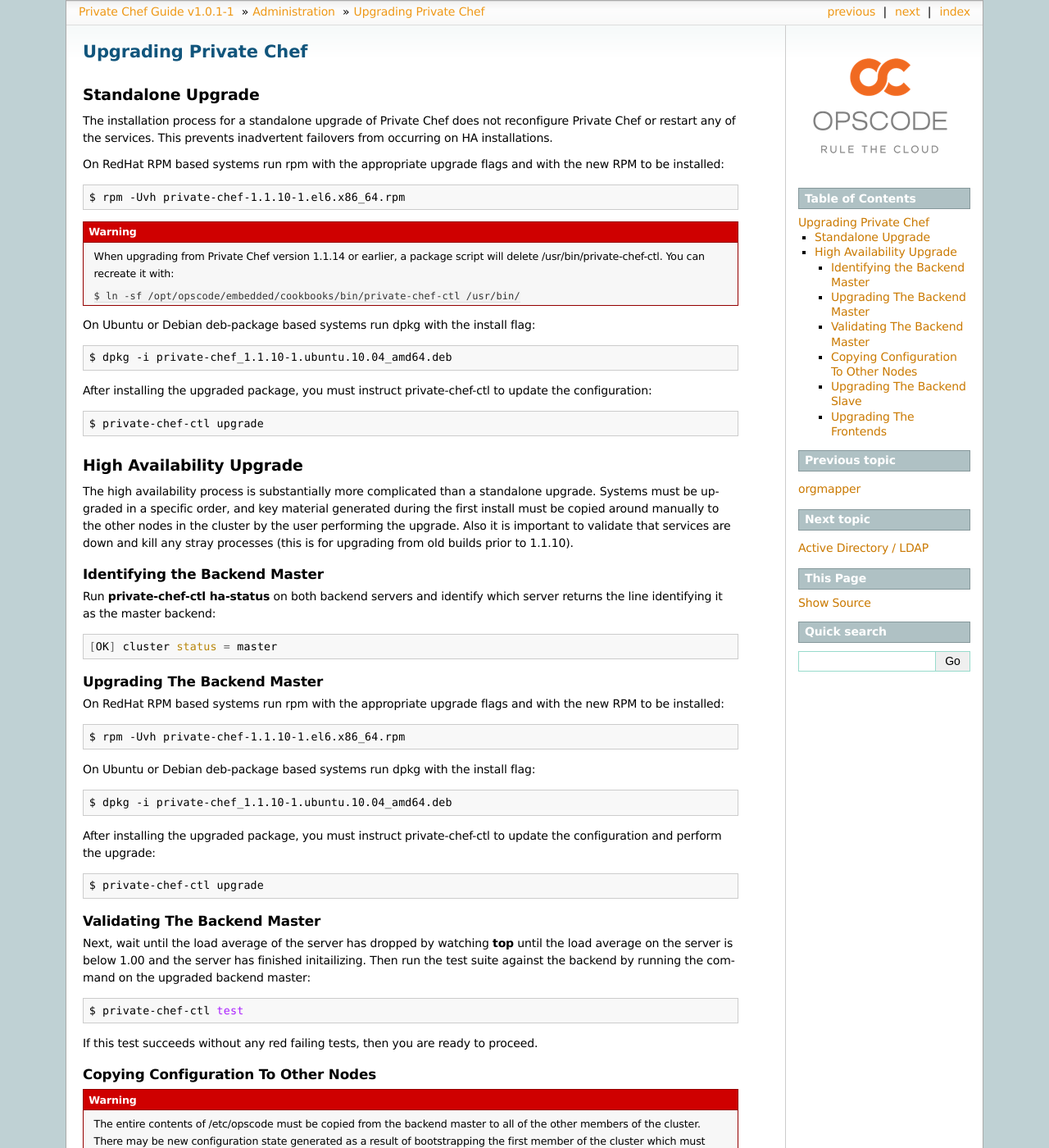
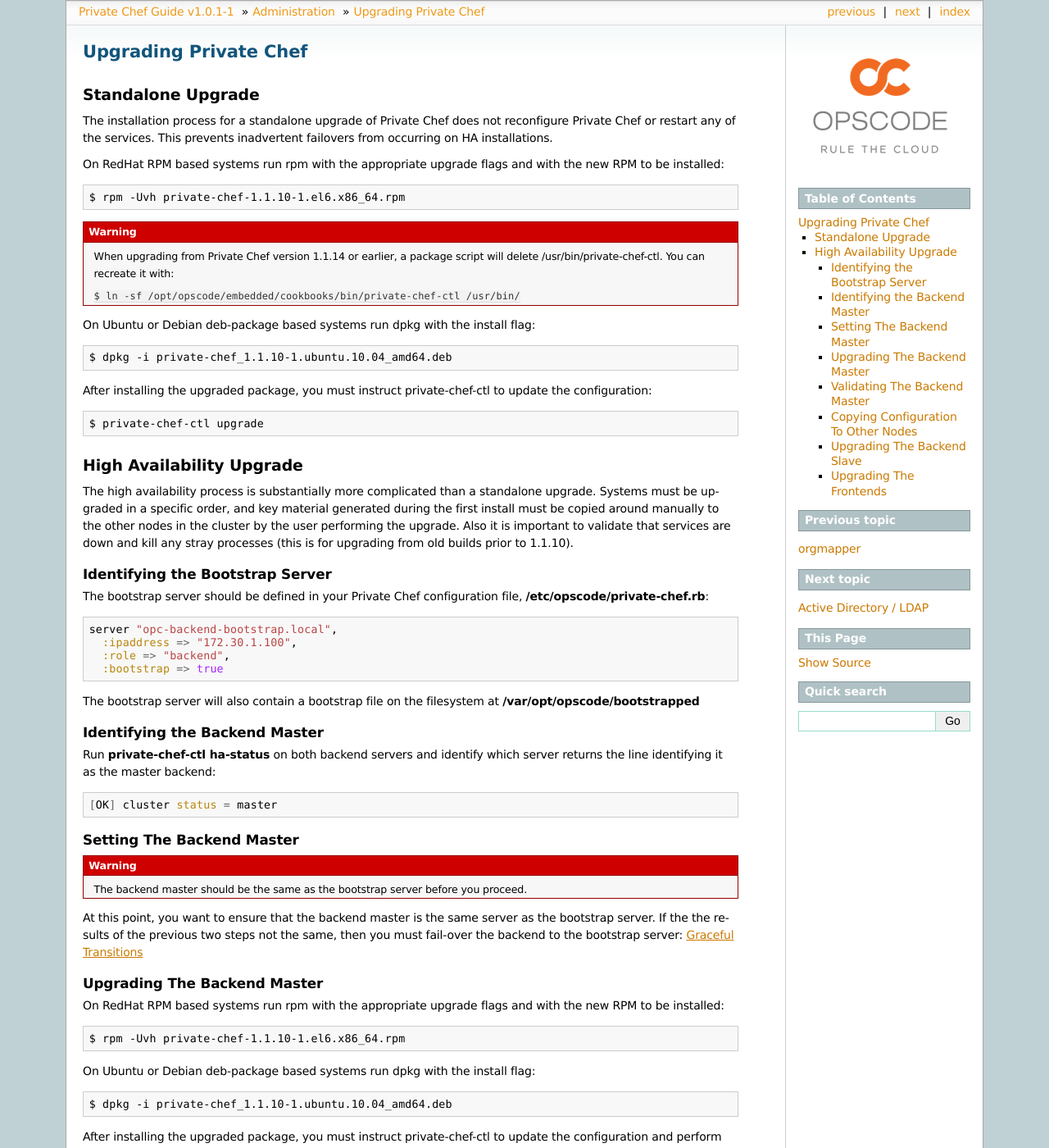
Before and after one commit to chef-boneyard/private-chef-administration, a Sphinx documentation site: the page built from source/administration/upgrading.rst, in a window 1280 px wide and 1400 px high. Shown: the whole window at 82% size. Built offline with Sphinx 7.4.7, drawn with Linux system fonts in a browser that asks for light colours.

Commit message:
update upgrade docs for setting backend master to bootstrap server

```diff
--- a/source/administration/high_availability.rst
+++ b/source/administration/high_availability.rst
@@ -70,6 +70,8 @@
 
 .. index::
   pair: high availability; transitions
+
+.. _graceful-transitions:
 
 Graceful Transitions
 ~~~~~~~~~~~~~~~~~~~~
--- a/source/administration/upgrading.rst
+++ b/source/administration/upgrading.rst
@@ -59,6 +59,24 @@
 kill any stray processes (this is for upgrading from old builds prior
 to 1.1.10).
 
+.. index::
+  triple: upgrade; high availability upgrade; identifying the bootstrap server
+
+Identifying the Bootstrap Server
+~~~~~~~~~~~~~~~~~~~~~~~~~~~~~~~~
+
+The bootstrap server should be defined in your Private Chef
+configuration file, :command:`/etc/opscode/private-chef.rb`:
+
+.. code-block:: ruby
+
+  server "opc-backend-bootstrap.local",
+    :ipaddress => "172.30.1.100",
+    :role => "backend",
+    :bootstrap => true
+
+The bootstrap server will also contain a bootstrap file on the
+filesystem at :command:`/var/opt/opscode/bootstrapped`
 
 .. index::
   triple: upgrade; high availability upgrade; identifying the backend master
@@ -72,6 +90,22 @@
 .. code-block:: bash
 
   [OK] cluster status = master
+
+.. index::
+  triple: upgrade; high availability upgrade; setting the backend master
+
+Setting The Backend Master
+~~~~~~~~~~~~~~~~~~~~~~~~~~
+
+.. warning::
+
+  The backend master should be the same as the bootstrap server before
+  you proceed.
+
+At this point, you want to ensure that the backend master is the same
+server as the bootstrap server. If the the results of the previous two
+steps not the same, then you must fail-over the backend to the
+bootstrap server: :ref:`graceful-transitions`
 
 .. index::
   triple: upgrade; high availability upgrade; upgrading the backend master
```
